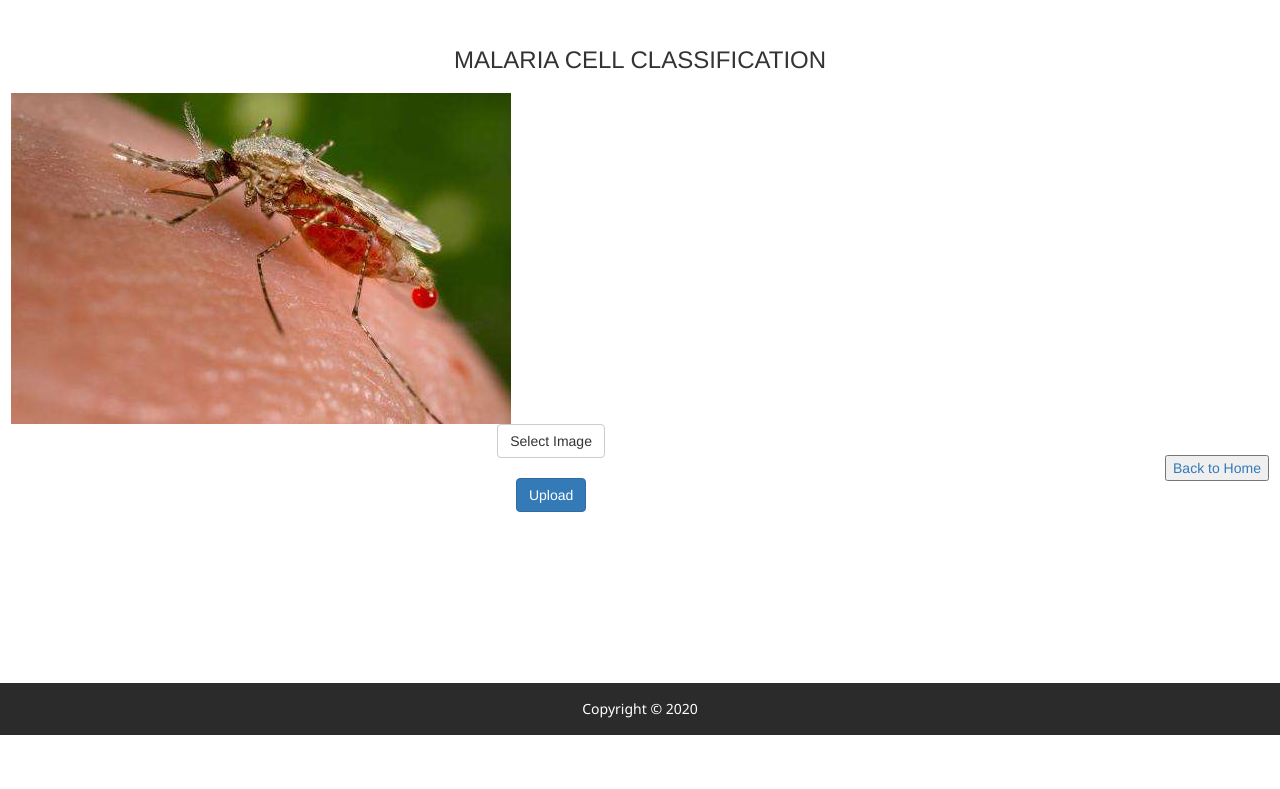
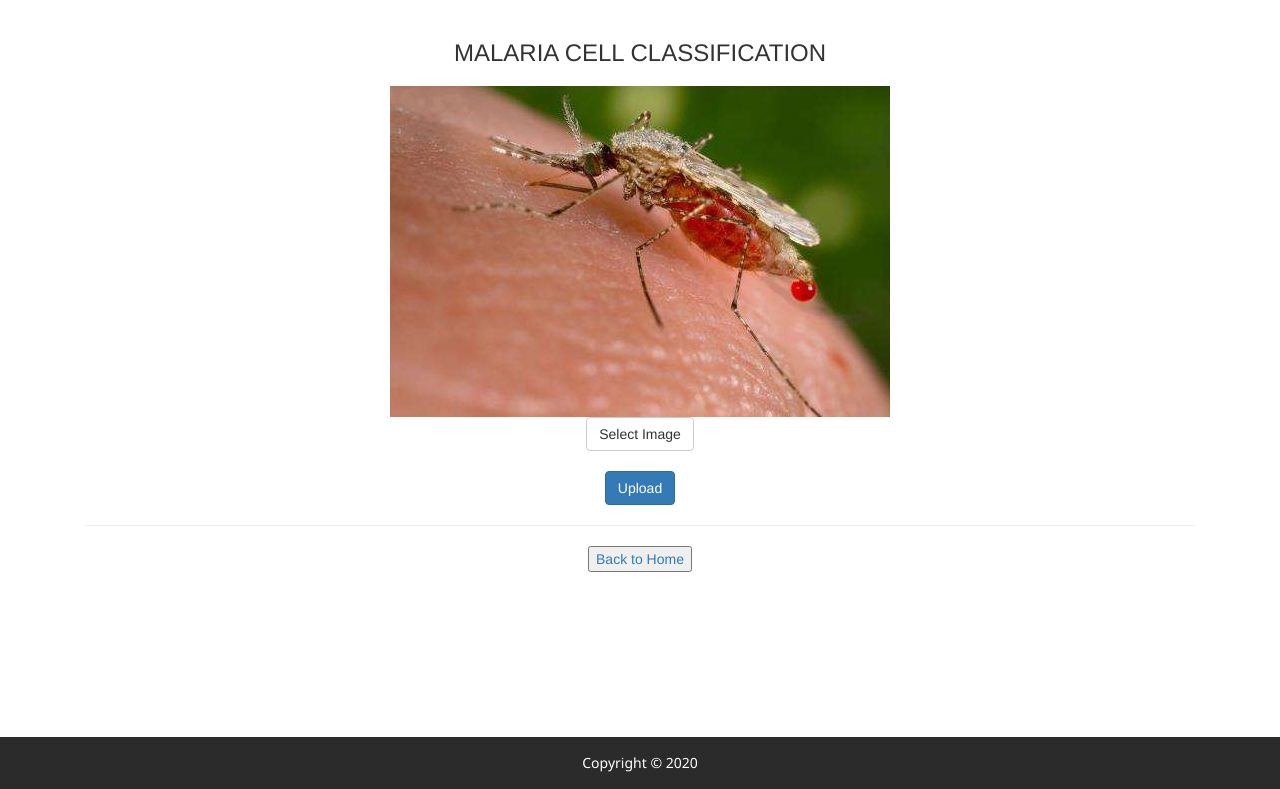
Before and after one commit to shobhitsrivastava-ds/ML-MT-WebApp, a Flask app: page /upload in a window 1280 px wide. Shown: the part 62-851 px from the top of the page. Before the commit the page ends 797 px from the top, so only its background shows below. Run offline with Flask 2, Linux system fonts and the light colour scheme; parts of the project's set-up code (start-up, migrations or seed data) failed here and were passed over; some libraries are stand-ins or nearby versions.

Commit message:
Update index.html

```diff
--- a/template/index.html
+++ b/template/index.html
@@ -57,6 +57,11 @@
         cursor: inherit;
         display: block;
     }
+  #left_m
+    {
+      margin-left: 5px;
+      margin-top: 2px;
+    }
 </style>
 
 <body>
@@ -88,7 +93,7 @@
     </div>
   </nav>
 </header>
-<header class="navbar">
+<header class="container">
   <div id= "left_m" class="col-md-3">
           {% with messages = get_flashed_messages(with_categories=true) %}
             {% if messages %}
```
